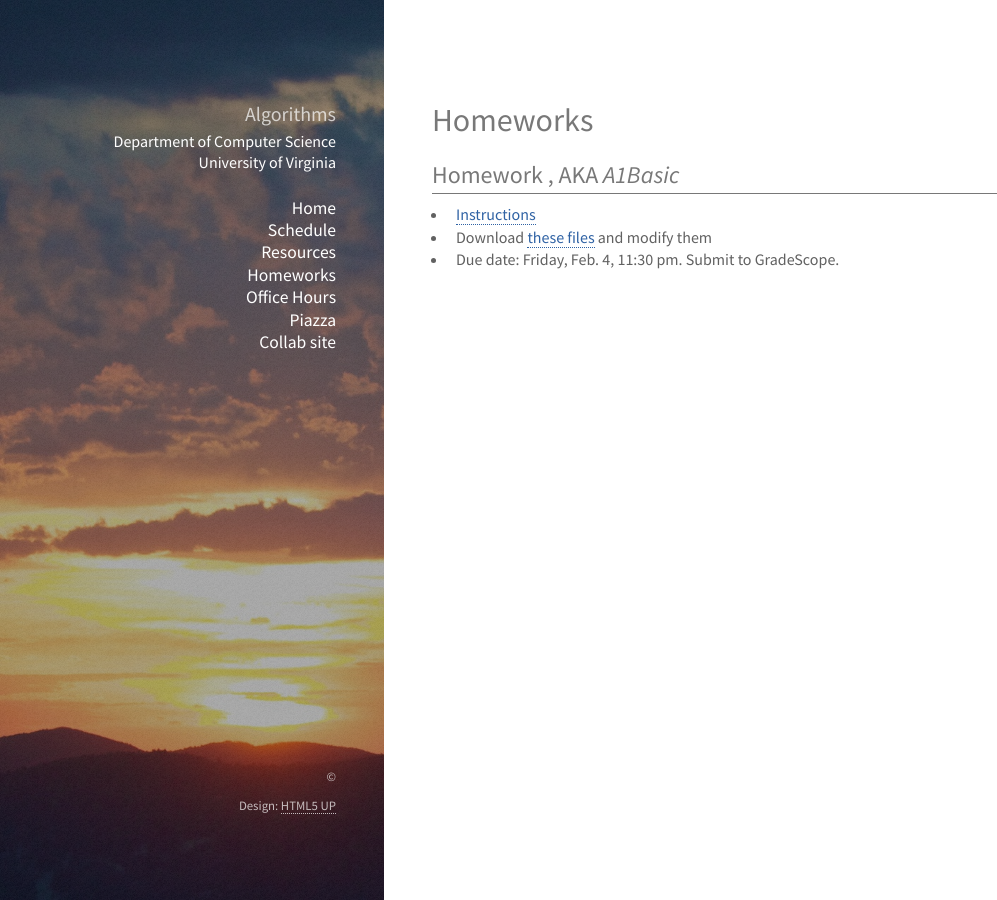
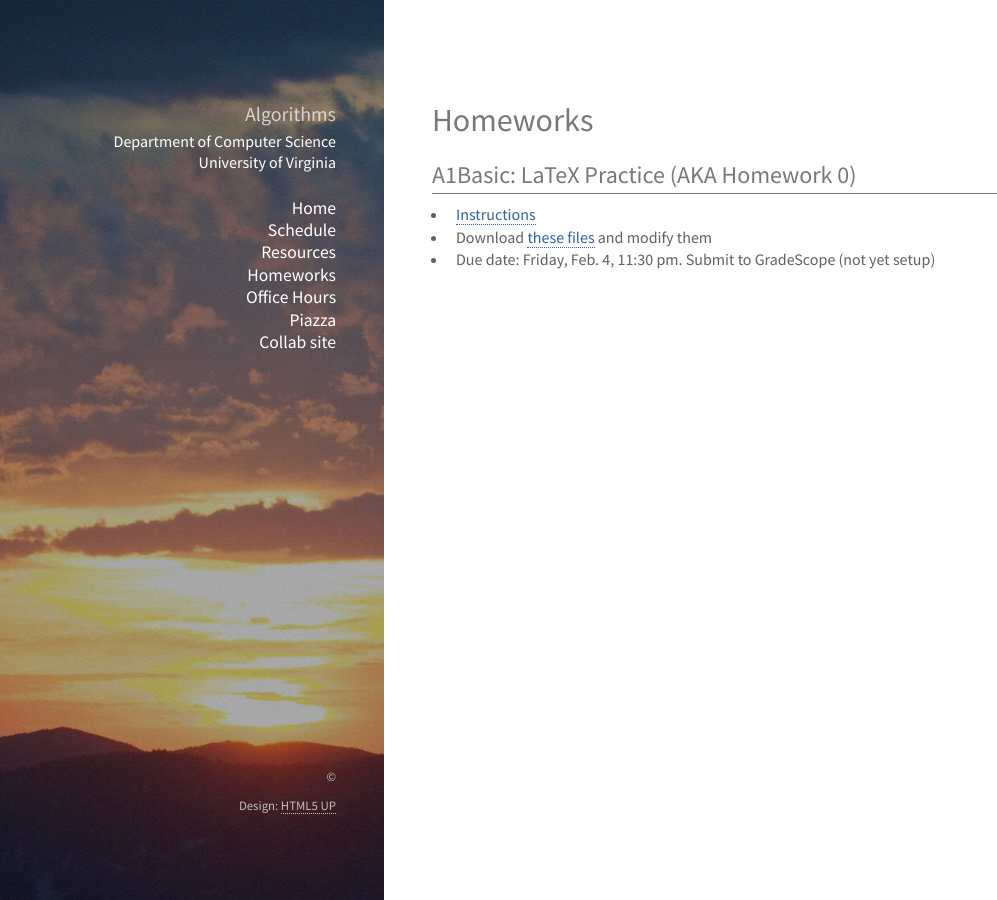
Before and after one commit to uva-cs/cs4102-s22, a Jekyll site: the page built from homework/index.md, in a window 1280 px wide. Shown: the whole page, without its empty margins (0-997 px from the left). Built offline with Jekyll 4.4.1, drawn with Linux system fonts in a browser that asks for light colours; nearby versions of some CDN libraries; library files that are not in the unit come from our copies.

Commit message:
some minor typos etc

```diff
--- a/homework/index.md
+++ b/homework/index.md
@@ -5,8 +5,8 @@ title: Schedule - CS4102 Algorithms - Spring 2022
 
 # Homeworks
 
-## Homework , AKA _A1Basic_
+## A1Basic: LaTeX Practice (AKA Homework 0)
 
 * [Instructions](../unita/basic/latex/cs4102_A1basic.pdf)
 * Download [these files](../unita/basic/latex/cs4102_A1basic.zip) and modify them
-* Due date: Friday, Feb. 4, 11:30 pm.  Submit to GradeScope.
+* Due date: Friday, Feb. 4, 11:30 pm.  Submit to GradeScope (not yet setup)
```
Also changed, not shown: slides/schedule.md (+1 -1 lines).
